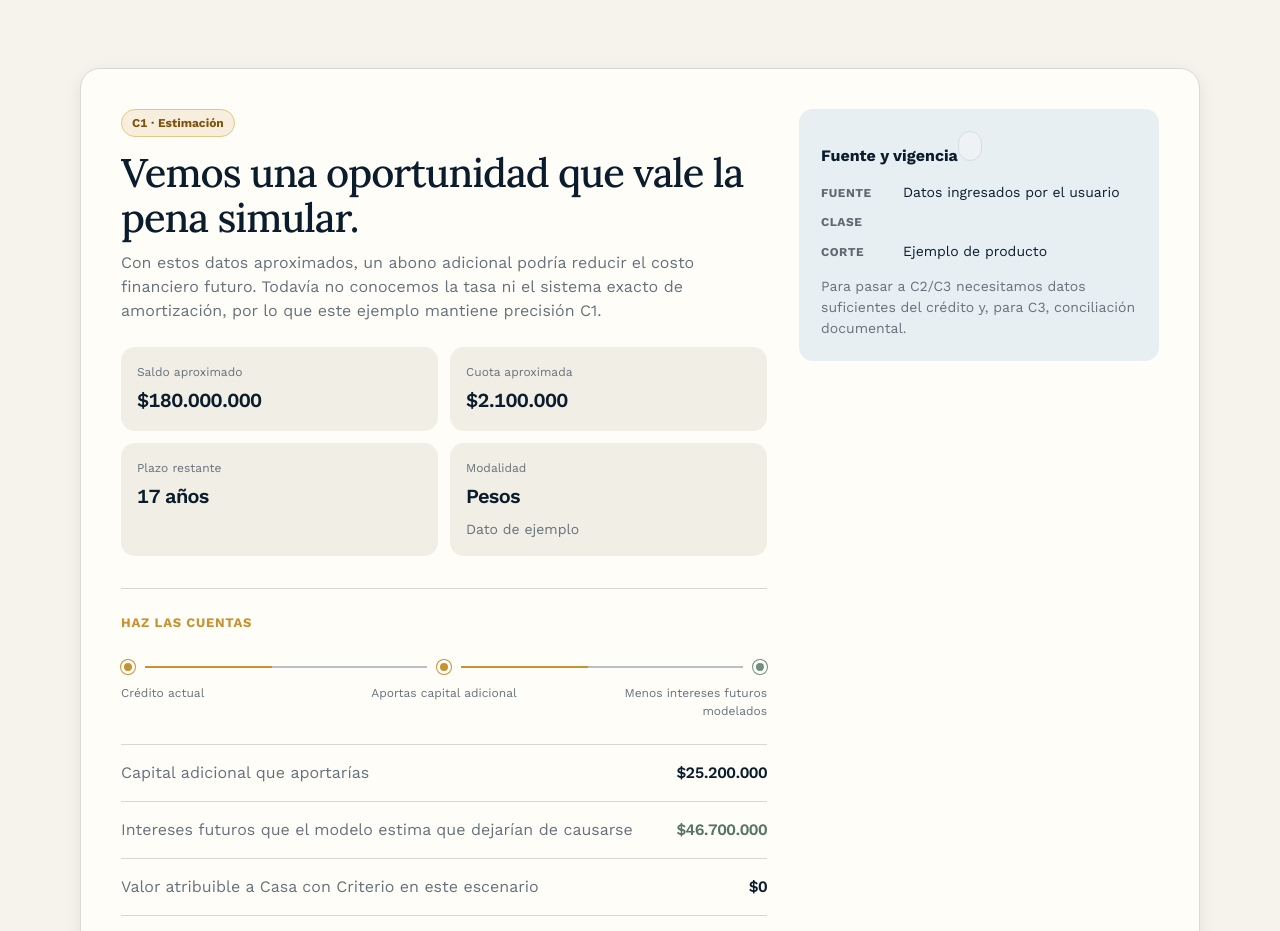
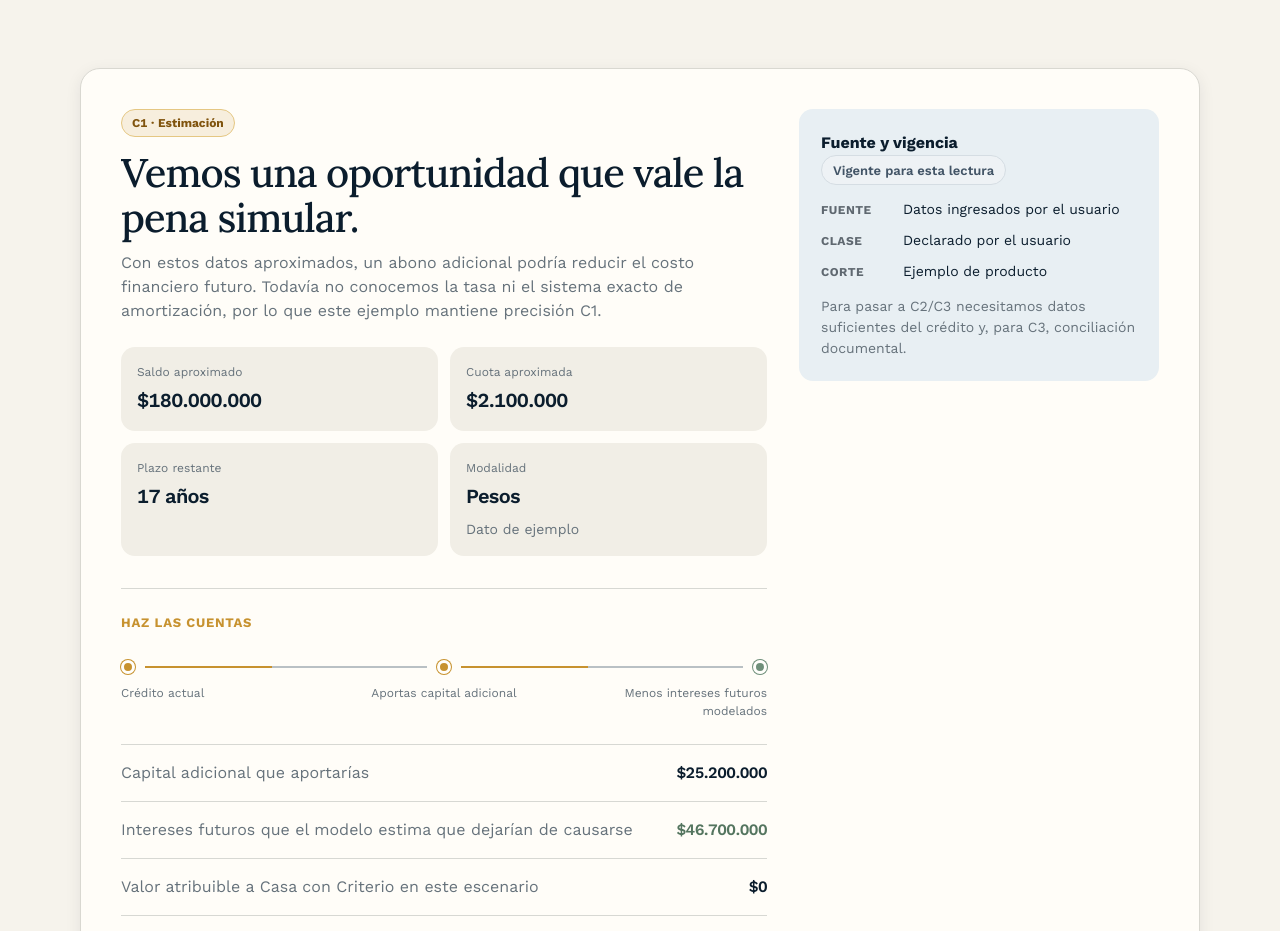
Before and after one commit to arendon7/VIVIENDA, a Next.js app: page / in a window 1280 px wide. Shown: the part 3020-3951 px from the top of the page. Built offline with nearby package versions, Linux system fonts and the light colour scheme.

Commit message:
refactor(ui): add explicit provenance metadata to home result

```diff
--- a/app/page.tsx
+++ b/app/page.tsx
@@ -154,7 +154,16 @@ export default function HomePage() {
             explanation="Con estos datos aproximados, un abono adicional podría reducir el costo financiero futuro. Todavía no conocemos la tasa ni el sistema exacto de amortización, por lo que este ejemplo mantiene precisión C1."
             precision="C1"
             facts={facts}
-            evidence={<SourceFreshness source="Datos ingresados por el usuario" cutoff="Ejemplo de producto"><p>Para pasar a C2/C3 necesitamos datos suficientes del crédito y, para C3, conciliación documental.</p></SourceFreshness>}
+            evidence={
+              <SourceFreshness
+                source="Datos ingresados por el usuario"
+                sourceClass="user"
+                cutoff="Ejemplo de producto"
+                status="current"
+              >
+                <p>Para pasar a C2/C3 necesitamos datos suficientes del crédito y, para C3, conciliación documental.</p>
+              </SourceFreshness>
+            }
           >
             <div className="demo-scenario">
               <p className="eyebrow">Haz las cuentas</p>
```
